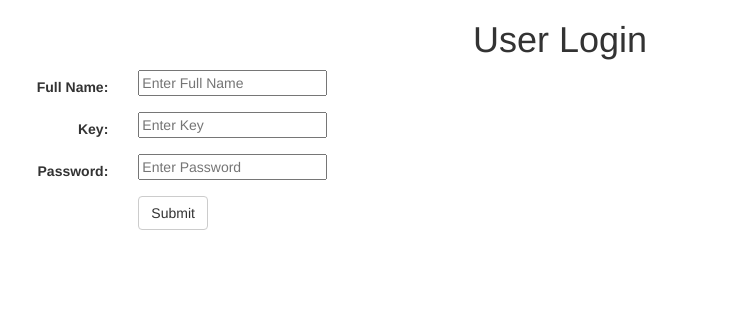
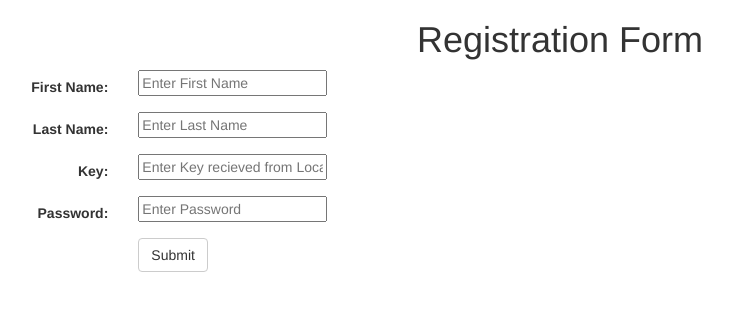
Before and after one commit to local-eyes/LocalEyes-Blogs, a Flask app: page /admin/register/ in a window 1280 px wide. Shown: the part 52-363 px from the top of the page, without its empty margins (80-812 px from the left). Run offline with Flask 2, Linux system fonts and the light colour scheme; parts of the project's set-up code (start-up, migrations or seed data) failed here and were passed over; some libraries are stand-ins or nearby versions.

Commit message:
configured register/login auth

```diff
--- a/app.py
+++ b/app.py
@@ -42,11 +42,11 @@ def register():
 	if request.method == 'POST':
 		details = request.form
 		if details['admin_key'] == os.environ['LocalEyesAdminKey']:
-			fullname = details['fullname']
+			fullname = str(details['first_name']).capitalize() + " " + str(details['last_name']).capitalize()
 			password = passgen(details['password'])
 			role = "Content Writer"
 			verified = False
-			identifier = str(fullname).replace(' ', '.').lower()
+			identifier = str(details['first_name']).lower() + "." + str(details['last_name']).lower()
 			cur = mysql.connection.cursor()
 			cur.execute("INSERT INTO authors(fullname, password, role, identifier, verified) VALUES(%s, %s, %s, %s, %b);", (fullname, password, role, identifier, verified))
 			mysql.connection.commit()
@@ -55,7 +55,7 @@ def register():
 			return redirect('/')
 		else:
 			flash("You are not authorized to create a Writer Account at LocalEyes.", "danger")
-	return render_template('login.html')
+	return render_template('register.html')
 
 @app.route('/admin/login/', methods=['GET', 'POST'])
 def login():
@@ -111,7 +111,6 @@ def write_blog():
 			body = blogpost['body']
 			category = blogpost['category']
 			author = session['author']
-
 			cur = mysql.connection.cursor()
 			cur.execute("INSERT INTO blog(title, body, author, category) VALUES(%s, %s, %s, %s);", (title, body, author, category))
 			mysql.connection.commit()
--- a/templates/delete-blog.html
+++ /dev/null
@@ -1,5 +0,0 @@
-{% extends 'base.html' %}
-
-{% block sub_content %}
-<h1> Delete Blog </h1>
-{% endblock %}
--- a/templates/logout.html
+++ /dev/null
@@ -1,5 +0,0 @@
-{% extends 'base.html' %}
-
-{% block sub_content %}
-<h1> Logout </h1>
-{% endblock %}
--- a/templates/register.html
+++ b/templates/register.html
@@ -1,6 +1,4 @@
-{% extends 'base.html' %}
-
-{% block sub_content %}
+{% extends 'base.html' %} {% block sub_content %}
 <div class="text-center">
     <h1> Registration Form </h1>
 </div>
@@ -22,16 +20,9 @@
         </div>
 
         <div class="form-group">
-    		<label class="control-label col-sm-2">Email:</label>
+            <label class="control-label col-sm-2">Key:</label>
             <div class="col-sm-5">
-  				<input type="email" name="email" placeholder="Enter Email">
-			</div>
-  		</div>
-
-  		<div class="form-group">
-    		<label class="control-label col-sm-2">Username:</label>
-    		<div class="col-sm-5">
-  				<input type="text" name="username" placeholder="Enter Username">
+                <input type="password" name="admin_key" placeholder="Enter Key recieved from LocalEyes">
             </div>
         </div>
 
@@ -39,13 +30,6 @@
             <label class="control-label col-sm-2">Password:</label>
             <div class="col-sm-5">
                 <input type="password" name="password" placeholder="Enter Password">
-			</div>
-  		</div>
-
-  		<div class="form-group">
-    		<label class="control-label col-sm-2">Confirm Password:</label>
-    		<div class="col-sm-5">
-  				<input type="password" name="confirm_password" placeholder="Confirm Password">
             </div>
         </div>
 
```
Lines whose indentation alone changed are shown as unchanged.
